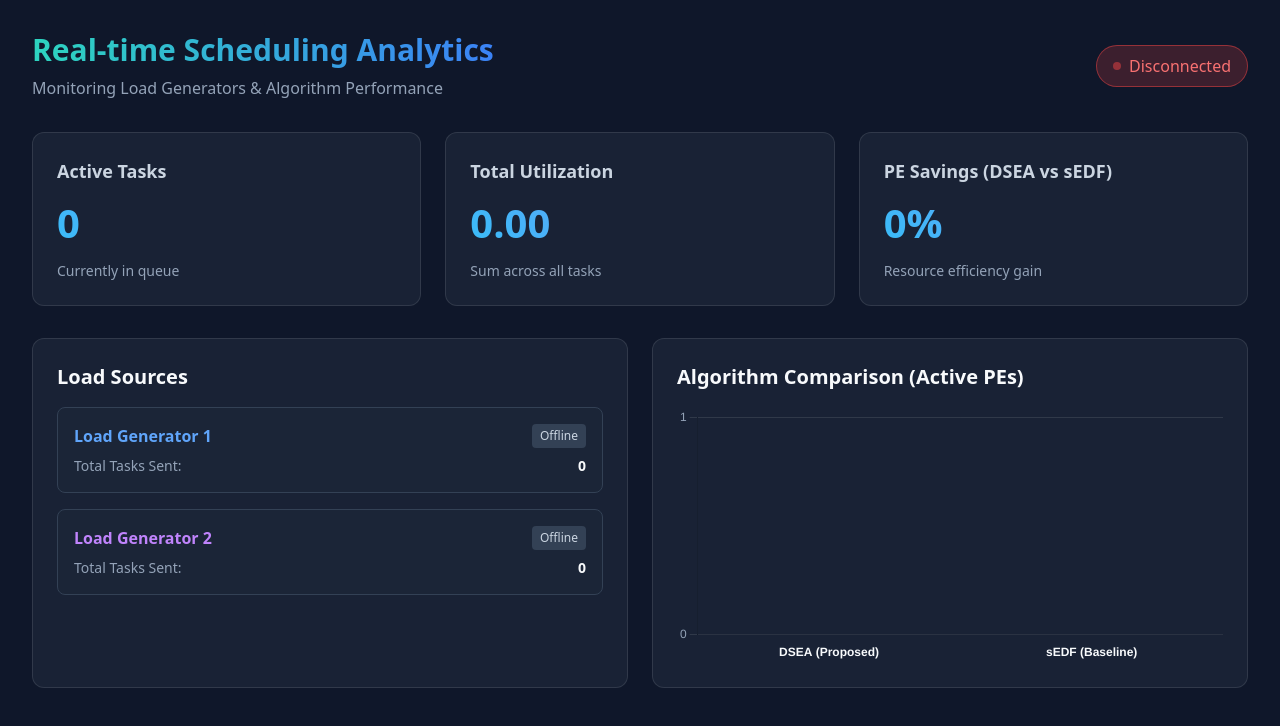
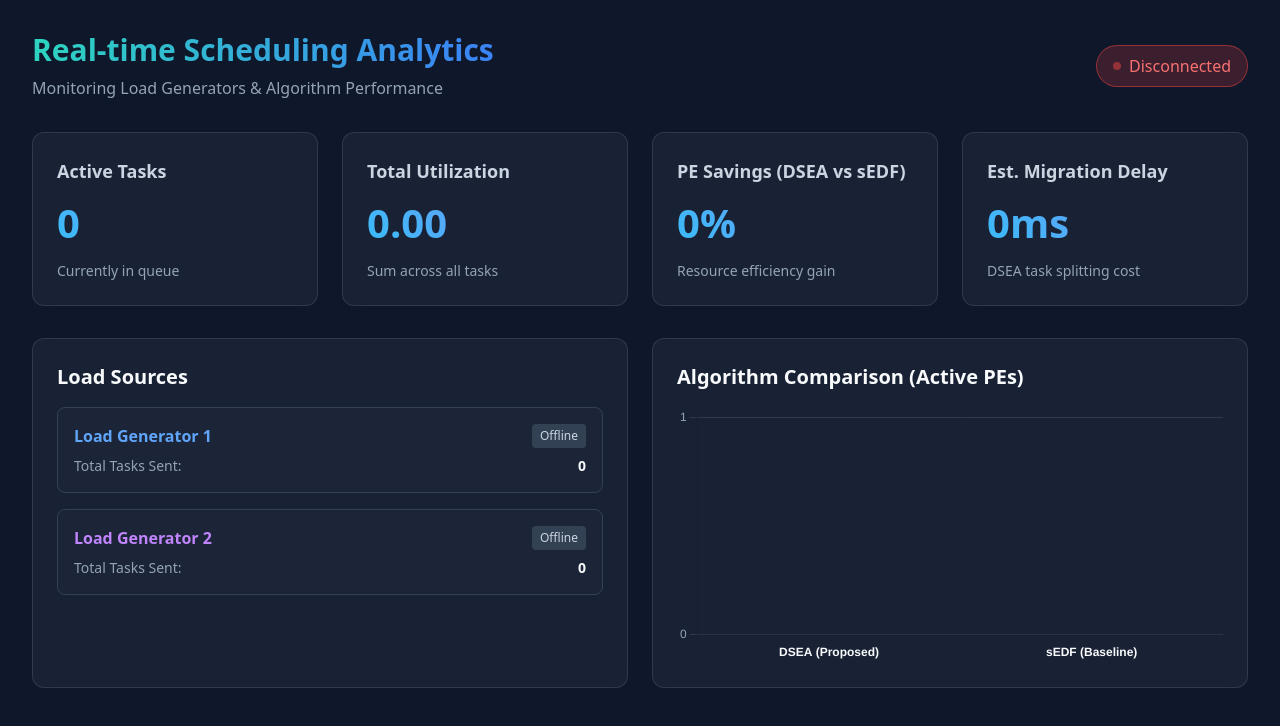
Before and after one commit to prashantchauhan-12/Cloud-Scheduling-Analytics-Load-Balancer, a website: page public/index.html in a window 1280 px wide. Drawn offline with nearby package versions, Linux system fonts and the light colour scheme; no server answers.

Commit message:
Add Migration Delay UI metric

```diff
--- a/public/index.html
+++ b/public/index.html
@@ -26,7 +26,7 @@
             </div>
         </header>
 
-        <div class="grid grid-cols-1 md:grid-cols-3 gap-6 mb-8">
+        <div class="grid grid-cols-1 md:grid-cols-2 xl:grid-cols-4 gap-6 mb-8">
             <div class="glass-panel p-6">
                 <h3 class="text-lg text-slate-300 font-semibold mb-2">Active Tasks</h3>
                 <div id="active-tasks" class="stat-value">0</div>
@@ -41,6 +41,11 @@
                 <h3 class="text-lg text-slate-300 font-semibold mb-2">PE Savings (DSEA vs sEDF)</h3>
                 <div id="pe-savings" class="stat-value text-green-400">0%</div>
                 <p class="text-sm text-slate-400 mt-2">Resource efficiency gain</p>
+            </div>
+            <div class="glass-panel p-6">
+                <h3 class="text-lg text-slate-300 font-semibold mb-2">Est. Migration Delay</h3>
+                <div id="migration-delay" class="stat-value text-yellow-400">0ms</div>
+                <p class="text-sm text-slate-400 mt-2">DSEA task splitting cost</p>
             </div>
         </div>
 
@@ -145,6 +150,8 @@
             const savings = ((data.scheduling.sedf.activePEs - data.scheduling.dsea.activePEs) / Math.max(1, data.scheduling.sedf.activePEs)) * 100;
             document.getElementById('pe-savings').innerText = `${savings.toFixed(1)}%`;
 
+            document.getElementById('migration-delay').innerText = `${data.scheduling.dsea.migrationDelay}ms`;
+
             // Update generators
             const now = Date.now();
 
--- a/src/scheduler.js
+++ b/src/scheduler.js
@@ -138,11 +138,13 @@ function compareSchedulers(tasks) {
         dsea: {
             activePEs: dseaResult.activePEs,
             totalUtil: dseaResult.totalUtil,
-            elapsed: dseaResult.elapsed
+            elapsed: dseaResult.elapsed,
+            migrationDelay: Math.max(0, dseaResult.activePEs - 1) * 2 // 2ms delay per McNaughton wrap-around migration
         },
         sedf: {
             activePEs: sedfResult.activePEs,
-            totalUtil: sedfResult.totalUtil
+            totalUtil: sedfResult.totalUtil,
+            migrationDelay: 0 // sEDF bins tasks permanently, so no migrations
         },
         peDifference: sedfResult.activePEs - dseaResult.activePEs,
         peRatio: sedfResult.activePEs / dseaResult.activePEs
```
